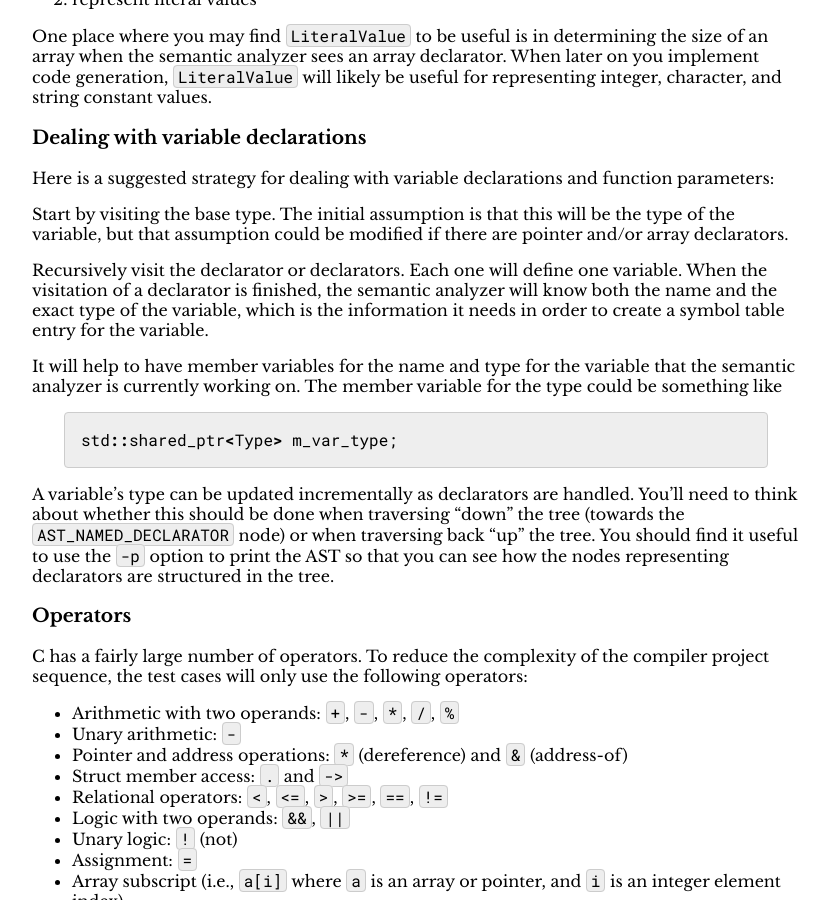
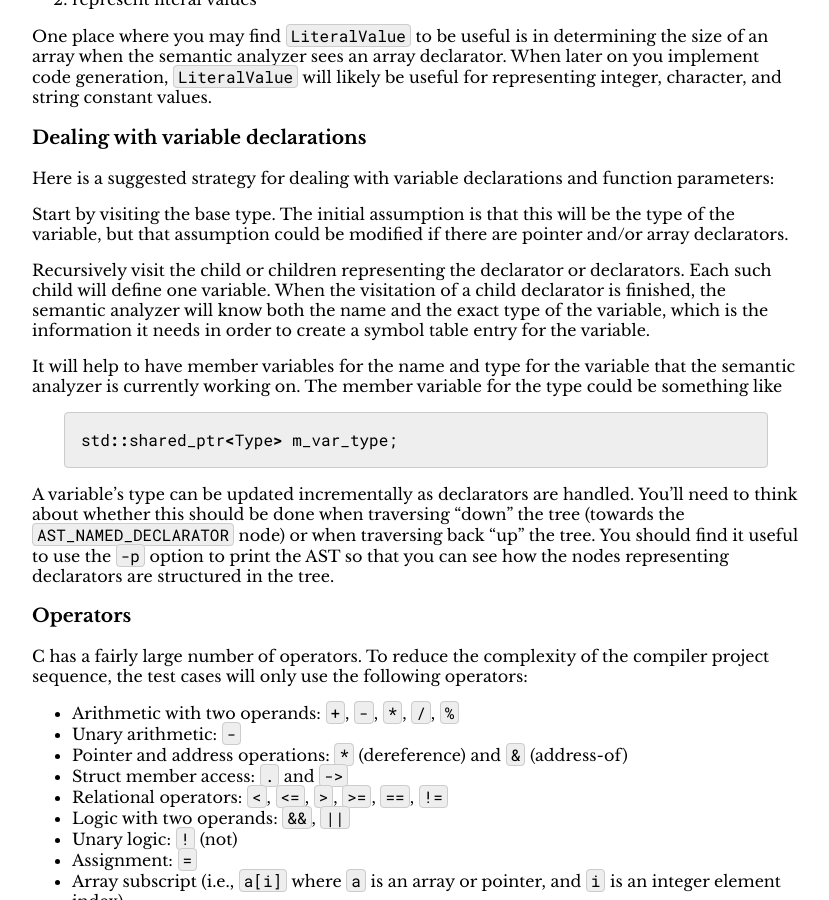
Before and after one commit to jhucompilers/fall2024, a Jekyll site: the page built from assign/assign03.md, in a window 1280 px wide and 900 px high, scrolled down 9979 px. Shown: the whole window, without its empty margins (224-1053 px from the left). Built offline with Jekyll 4.4.1, drawn with Linux system fonts in a browser that asks for light colours.

Commit message:
clarification about variable declarations

```diff
--- a/assign/assign03.md
+++ b/assign/assign03.md
@@ -566,11 +566,12 @@ Start by visiting the base type. The initial assumption is that
 this will be the type of the variable, but that assumption could be
 modified if there are pointer and/or array declarators.
 
-Recursively visit the declarator or declarators. Each one will define
-one variable. When the visitation of a declarator is finished, the
-semantic analyzer will know both the name and the exact type of the
-variable, which is the information it needs in order to create a symbol
-table entry for the variable.
+Recursively visit the child or children representing the declarator
+or declarators.  Each such child will define one variable. When the
+visitation of a child declarator is finished, the semantic analyzer
+will know both the name and the exact type of the variable, which is
+the information it needs in order to create a symbol table entry for
+the variable.
 
 It will help to have member variables for the name and type for the
 variable that the semantic analyzer is currently working on. The member
```
